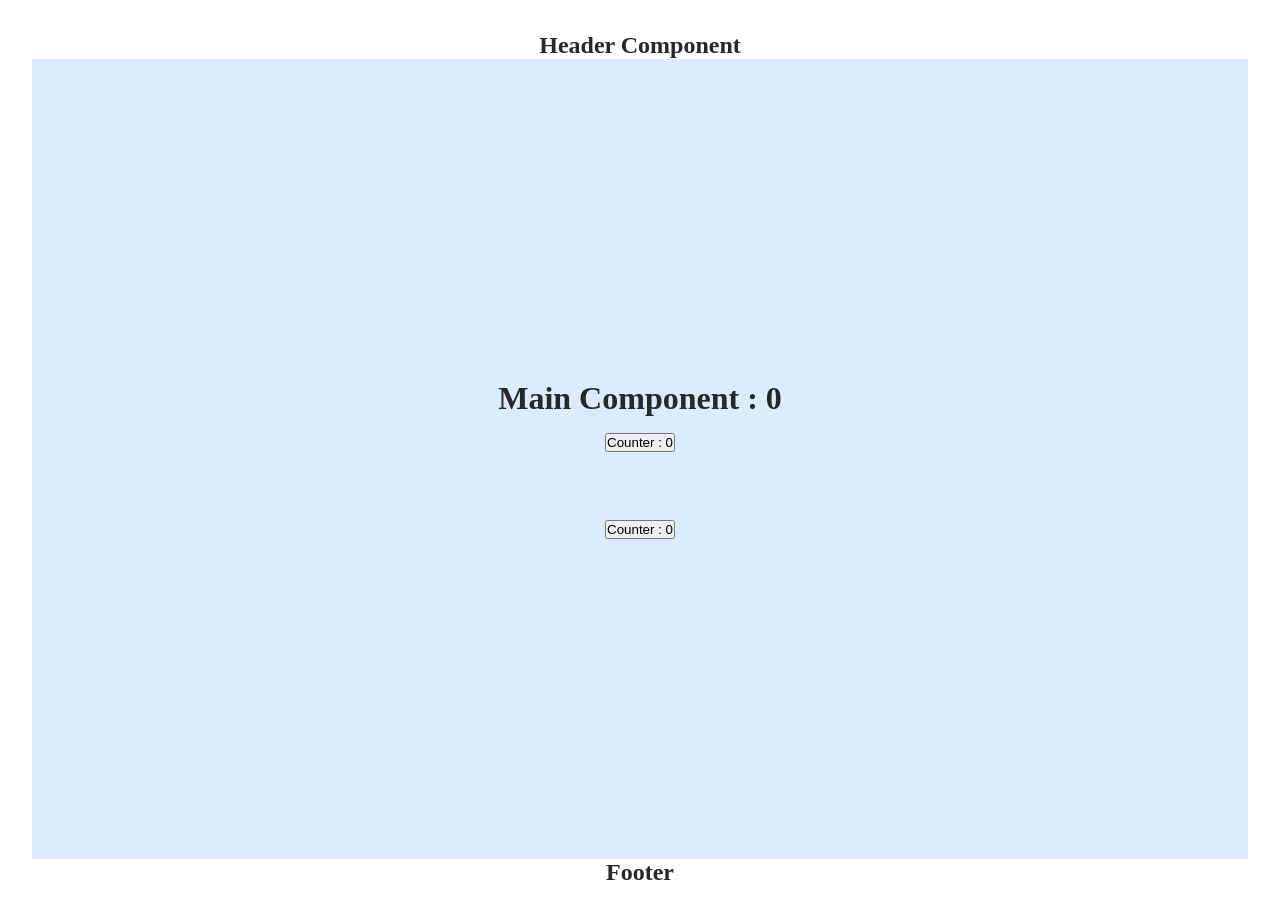
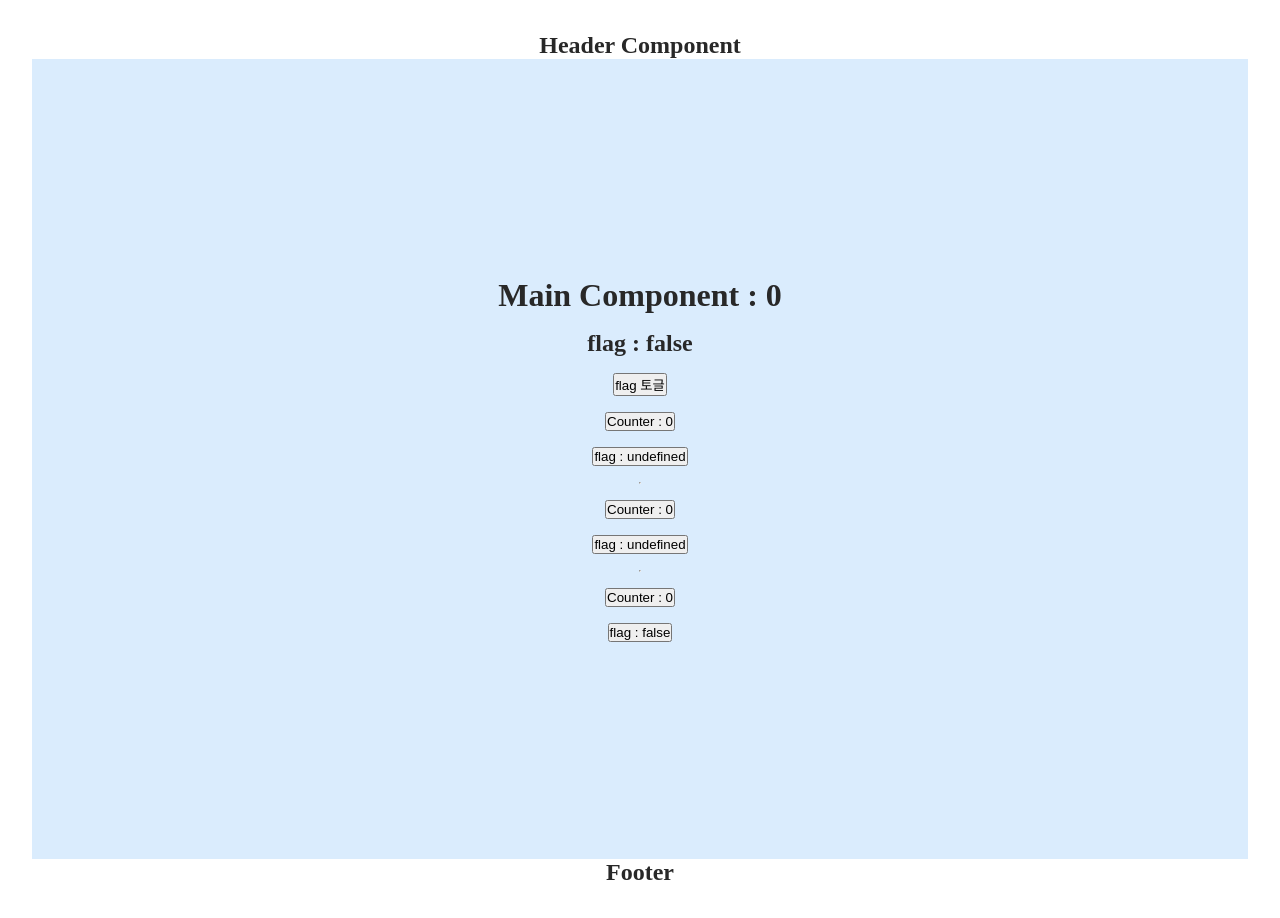
Before and after one commit to JahyunBaek/study-react, a React (Vite) app: page / in a window 1280 px wide. Built offline with nearby package versions, Linux system fonts and the light colour scheme.

Commit message:
[ADD] 렌더링 단계 이해하기 with 리렌더링

```diff
--- a/src/components/Counter.jsx
+++ b/src/components/Counter.jsx
@@ -1,15 +1,24 @@
 import { useState } from "react";
 
-const Counter = ({onClick}) => {
+const Counter = ({onClick, flag, setFlag}) => {
     const [counter, setCounter] = useState(0);
+    console.log('flag',flag);
+    console.log('setFlag',setFlag);
     const handleCounter = (e) => {
         setCounter(counter + 1);
-        onClick();
+        if(onClick){
+            onClick();
+        }
         //e.stopPropagation();
+    }
+    const handleFlag = (e) => {
+        setFlag(!flag);
+
     }
     return (
        <>
         <button onClick={handleCounter}>Counter : {counter}</button>
+        <button onClick={(e) => handleFlag(e)}>flag : {String(flag)}</button>
       </>
     )
   }
--- a/src/components/Main.jsx
+++ b/src/components/Main.jsx
@@ -2,16 +2,20 @@ import Counter from './Counter';
 import { useState } from 'react';
 function Main(){
   const [counter, setCounter] = useState(0);
+  const [flag, setFlag] = useState(false);
   const handleMain = () => {
     setCounter(counter + 1);
   }
     return (
       <main>
         <h1>Main Component : {counter}</h1>
+        <h2>flag : {flag.toString()}</h2>
+        <button onClick={() => setFlag(!flag)}>flag 토글</button>
        <Counter onClick={handleMain} />
-       <br />
-       <br />
+       <hr />
        <Counter onClick={handleMain} />
+       <hr />
+       <Counter flag={flag} setFlag={setFlag} />
       </main>
     )
   }
```
